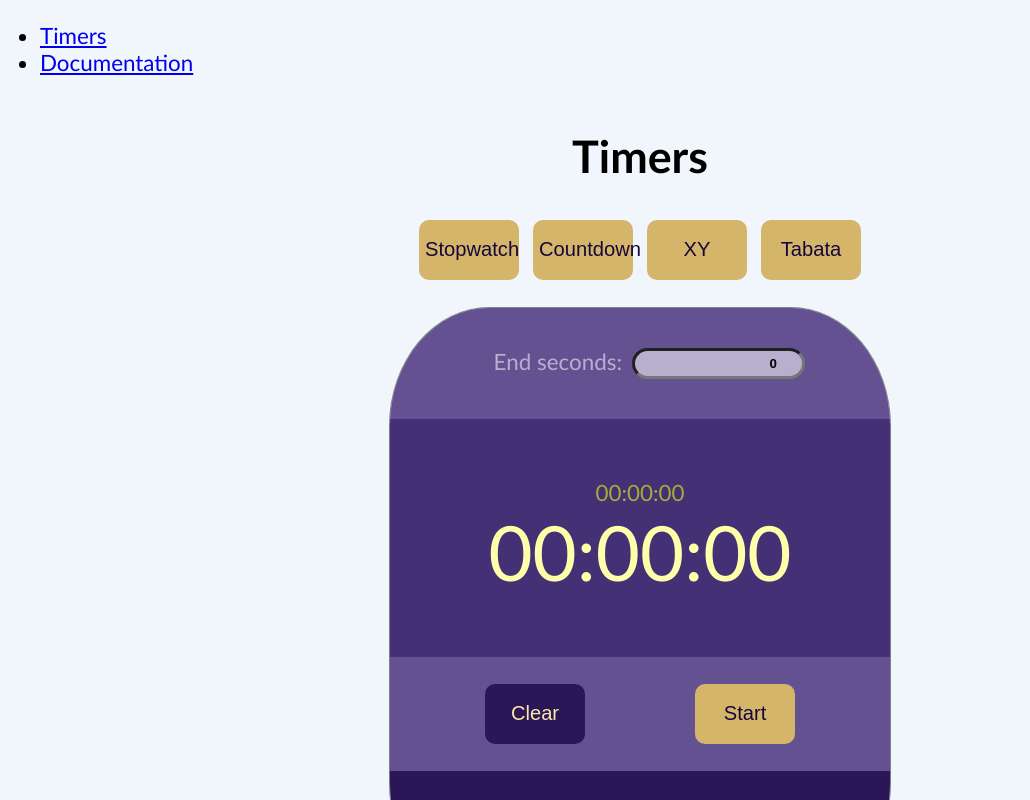
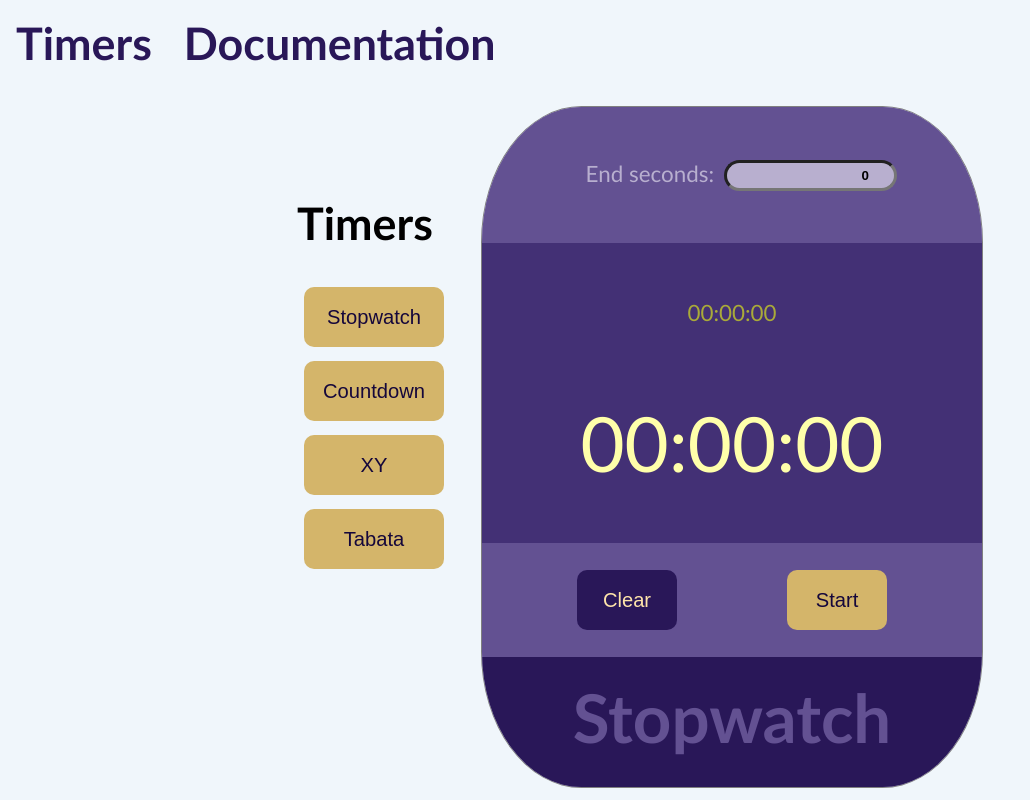
Before and after one commit to prof-tejera/assignment-2-karendolan, a React (Create React App) app: page / in a window 1280 px wide. Both pictures are taken after a click on the button "Stopwatch". Shown: the whole page, without its empty margins (0-1030 px from the left). Built offline with nearby package versions, Linux system fonts and the light colour scheme.

Commit message:
more styling

```diff
--- a/src/App.js
+++ b/src/App.js
@@ -8,8 +8,30 @@ import TimersView from "./views/TimersView";
 // Timer Provider
 import TimerProvider from "./context/TimerProvider";
 
+// import shared color
+import GENERIC  from "./shared/COLOR";
+
+// StyledLink
+// Inspired by Feb 28 blog post by Ridhik Govind
+// https://dev.to/ridhikgovind/how-to-style-your-react-router-links-using-styled-components-2350
+const StyledLink = styled(Link)`
+  color: ${GENERIC.BUTTON_COLORS.inactive.background};
+  text-decoration: none;
+  font-size: 2em;
+  font-weight: bold;
+  margin: 1rem;
+  display: inline-block;
+`;
+
+const StyledNav = styled.div`
+  margin: auto;
+  text-align: center;
+  display: flex;
+  align-items: center;
+`;
 
 const Container = styled.div`
+  flex: 1;
   background: #f0f6fb;
   height: 100vh;
   overflow: auto;
@@ -23,14 +45,10 @@ function App() {
     <Container>
       <Router>
         <nav>
-          <ul>
-            <li>
-              <Link to="/">Timers</Link>
-            </li>
-            <li>
-              <Link to="/docs">Documentation</Link>
-            </li>
-          </ul>
+          <StyledNav>
+            <StyledLink to="/">Timers</StyledLink>
+            <StyledLink to="/docs">Documentation</StyledLink>
+          </StyledNav>
         </nav>
         <Switch>
           <Route path="/docs">
--- a/src/components/documentation/DocumentComponent.js
+++ b/src/components/documentation/DocumentComponent.js
@@ -37,14 +37,17 @@ const DocumentComponent = ({propDocs, component, title}) => {
       <Container>
         <RenderComponent>{component}</RenderComponent>
         <Documentation>
+          <thead>
             <tr>
               <th>Prop</th>
               <th>Description</th>
               <th>Type</th>
               <th>Default value</th>
             </tr>
+          </thead>
           {propDocs.map((doc) => {
             return (
+              <tbody>
                 <tr>
                   <td>{doc.prop}</td>
                   <td>{doc.description}</td>
@@ -53,6 +56,7 @@ const DocumentComponent = ({propDocs, component, title}) => {
                     <code>{doc.defaultValue}</code>
                   </td>
                 </tr>
+              </tbody>
             );
           })}
         </Documentation>
--- a/src/components/generic/Button.js
+++ b/src/components/generic/Button.js
@@ -8,6 +8,7 @@ const sizeMapping = {
   small: 60,
   medium: 80,
   large: 100,
+  xlarge: 140,
 };
 
 // Make rounded corner button, but not as round as the RoundsDisplay
--- a/src/components/generic/DisplayRounds.js
+++ b/src/components/generic/DisplayRounds.js
@@ -10,6 +10,7 @@ const sizeMapping = {
 };
 
 const Container = styled.div`
+  margin-top: 20px;
   background-color: ${GENERIC.PANEL.DISPLAY.background};
 `;
 
--- a/src/components/generic/DisplayTime.js
+++ b/src/components/generic/DisplayTime.js
@@ -19,7 +19,7 @@ const Container = styled.div`
 `;
 
 const Label = styled.span`
-  margin-right: 5px;
+  margin-right: 20px;
   color: ${GENERIC.DISPLAY_TIME.label.color};
 `;
 
--- a/src/components/generic/Panel.js
+++ b/src/components/generic/Panel.js
@@ -2,7 +2,7 @@
  * Panel handles layout of the timer
  * It also controls the color palette
  */
- import React from "react";
+ import React, {useContext} from "react";
  import PropTypes from "prop-types";
  import styled from "styled-components";
 
@@ -11,6 +11,9 @@
  import DisplayRounds from "./DisplayRounds";
  import Input from "./Input";
  import ButtonPanel from "./ButtonPanel";
+
+ // Import the data provider
+ import { TimerContext } from "../../context/TimerProvider";
 
  //import constants and shared
  import GENERIC  from "../../shared/COLOR";
@@ -21,6 +24,7 @@
    display: flex;
    flex-direction: column;
    justify-content: center;
+   height: 85vh;
    width: 500px;
    /* Using Gill Sans because it's fun, easy to read, and emits energy */
    font-family: "Gill Sans", sans-serif;
@@ -30,29 +34,30 @@
 
 const TitleContainer = styled.div`
   color: ${GENERIC.PANEL.INPUT.background};
-  background-color: ${GENERIC.PANEL.DISPLAY.background};
   background-color: ${GENERIC.BUTTON_COLORS.inactive.background};
   padding: 20px 20px 30px;
   font-size: 3em;
   font-weight: bold;
   text-align: center;
 `;
-
+//   padding: 40px 2px;
  const InputsContainer = styled.div`
    color: ${GENERIC.PANEL.INPUT.color};
    background-color: ${GENERIC.PANEL.INPUT.background};
-   padding: 40px 2px;
+   min-height: 20%;
    display: flex;
    flex-direction: column;
    align-items: center;
+   justify-content: center;
 `;
 
   const DisplayContainer = styled.div`
     background-color: ${GENERIC.PANEL.DISPLAY.background};
-    padding: 60px 20px;
+    padding: 20px 60px 20px;
     display: flex;
     flex-direction: column;
     justify-content: space-around;
+    flex-grow: 1;
   `;
 
   const ControlsContainer = styled.div`
@@ -67,13 +72,21 @@ const TitleContainer = styled.div`
    timerTitle,
    inputs,
    displayTimes,
-   displayRounds
+   displayRounds,
  }) => {
+   // Two context items for hidding the settings
+   const {
+     isPaused,
+     isRunning,
+   } = useContext(TimerContext);
+
+   const showInputs = !isPaused() && !isRunning();
+
     console.log('KAREN  panel - rerendering')
     return (
      <PanelStyle>
       <InputsContainer>
-        {inputs}
+        {(showInputs && inputs)}
       </InputsContainer>
       <DisplayContainer>
         {displayTimes}
@@ -124,13 +137,6 @@ const TitleContainer = styled.div`
          description: "An Array of DisplayTimes objects",
          type: "[DisplayTimes]",
          defaultValue: "none",
-       },
-       {
-         prop: 'status',
-         key: 'status',
-         description: 'Status of the timer',
-         type: 'string',
-         defaultValue: "RESET",
        }
      ]
  }
--- a/src/views/DocumentationView.js
+++ b/src/views/DocumentationView.js
@@ -19,11 +19,13 @@ const DocList = [Loading, DisplayTime, Input, DisplayRounds, Button, ButtonPanel
 const Container = styled.div`
   display: flex;
   justify-content: center;
-  width: 100%;
+  flex-direction: column;
+  margin: auto;
+  width: 80%;
 `;
 
 const Title = styled.div`
-  font-size: 2rem;
+  font-size: 1rem;
 `;
 
 const Documentation = () => {
@@ -41,12 +43,10 @@ const Documentation = () => {
   })
   return (
     <Container>
-      <div>
-        <Title>Documentation</Title>
-        <TimerProvider>
-          {components}
-        </TimerProvider>
-      </div>
+      <Title>Documentation</Title>
+      <TimerProvider>
+        {components}
+      </TimerProvider>
     </Container>
   );
 }
--- a/src/views/TimersView.js
+++ b/src/views/TimersView.js
@@ -16,17 +16,25 @@ const Timers = styled.div`
   align-items: center;
 `;
 
+const TimerContainer = styled.div`
+  display: flex;
+  flex-direction: row;
+  align-items: flex-start;
+`;
+
 const Timer = styled.div`
   border: 1px solid gray;
   margin: 20px 0 20px;
   border-radius: 20%;
   overflow: hidden;
+  height: 80%;
 `;
 
-const Container = styled.div`
+const MenuContainer = styled.div`
   display: flex;
-  flex-direction: row;
-  justify-content: space-around;
+  flex-direction: column;
+  margin-right: 30px;
+  margin-top: 80px;
 `;
 
 function App() {
@@ -50,7 +58,7 @@ function App() {
     return (
       <Button
         key={timer.title}
-        size='large'
+        size='xlarge'
         active={true}
         text={timer.title}
         onClick={() => chooseTimer(timer)}
@@ -60,20 +68,19 @@ function App() {
 
   return (
     <Timers>
-      <div>
-        <h1>Timers</h1>
-      </div>
-      <div>
-        <Container>
+      <TimerContainer>
+        <MenuContainer>
+          <div>
+            <h1>Timers</h1>
+          </div>
           {timerElems}
-        </Container>
-      </div>
-        { curTimer && (
+        </MenuContainer>
+        { !!curTimer && (
           <Timer>
             {curTimer.C}
           </Timer>
-        )
-      }
+        )}
+      </TimerContainer>
     </Timers>
   );
 }
```
Lines whose indentation alone changed are shown as unchanged.
